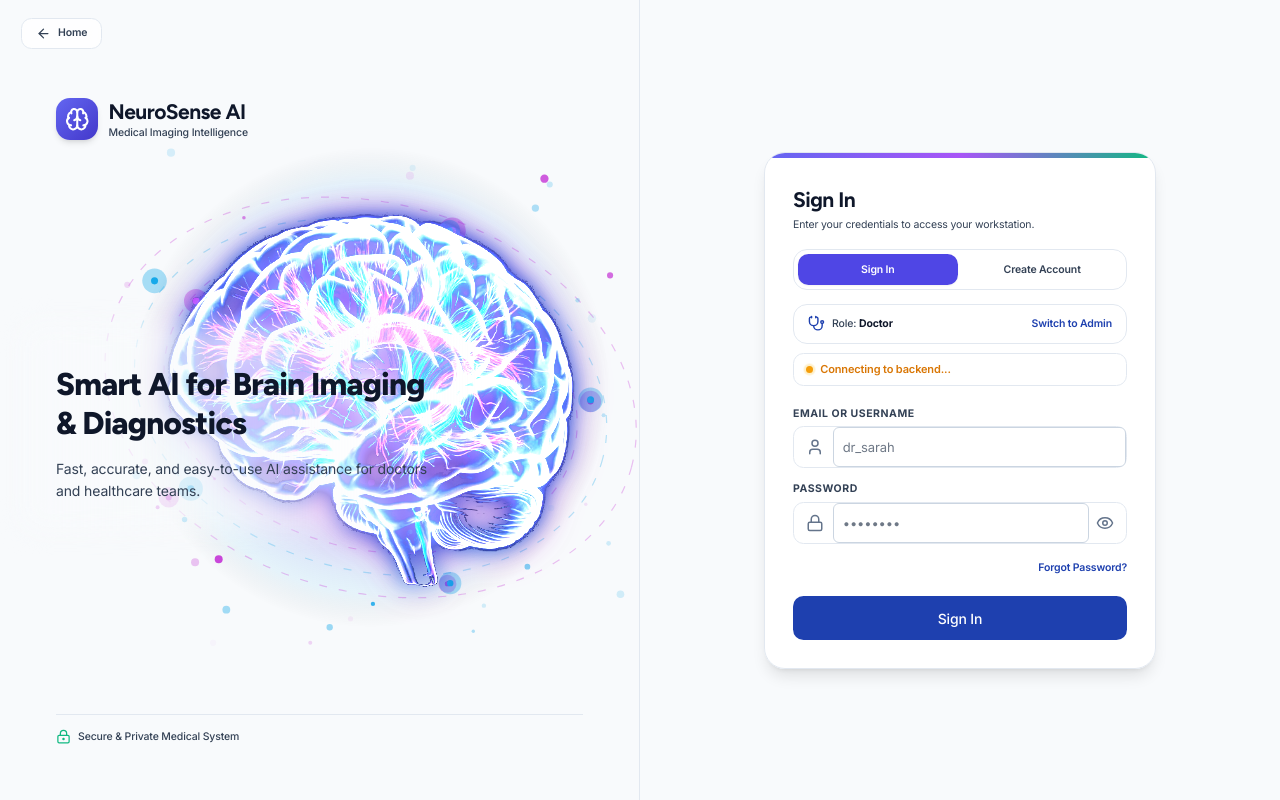
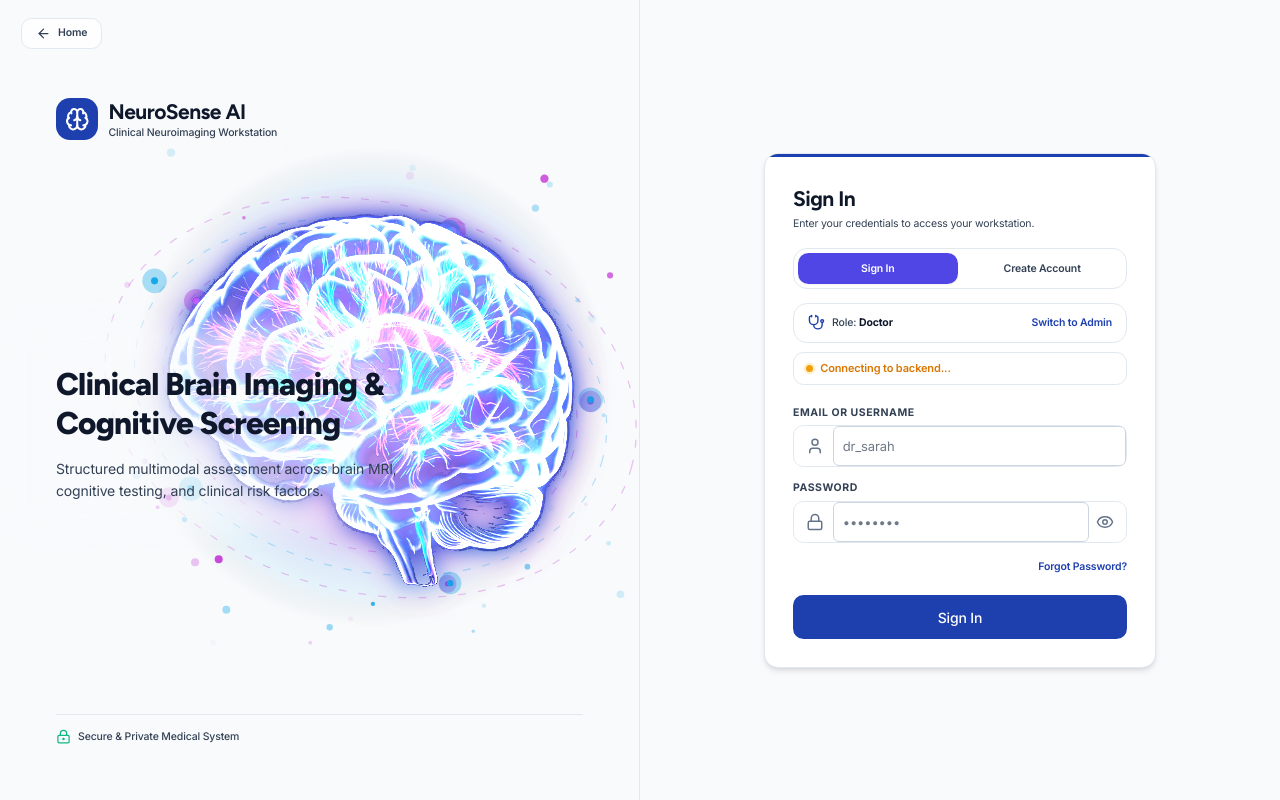
Before and after one commit to saurabhrdj50/neurosense-ai, a React (Vite) app in the folder frontend/: page /login in a window 1280 px wide. Built offline with nearby package versions, Linux system fonts and the light colour scheme; no server answers.

Commit message:
style: remove AI-template gradients/glows on LandingPage and LoginPage per clinical design system

```diff
--- a/frontend/src/features/auth/LoginPage.jsx
+++ b/frontend/src/features/auth/LoginPage.jsx
@@ -316,7 +316,7 @@ export default function LoginPage() {
 
         {/* Clean Brand Header */}
         <div className="relative z-10 flex items-center gap-3 mt-12 cursor-pointer" onClick={() => navigate('/')}>
-          <div className="w-12 h-12 rounded-2xl flex items-center justify-center shadow-md bg-gradient-to-br from-indigo-500 to-indigo-700 text-white">
+          <div className="w-12 h-12 rounded-2xl flex items-center justify-center shadow-xs bg-primary text-primary-foreground">
             <Brain className="w-7 h-7" />
           </div>
           <div>
@@ -324,7 +324,7 @@ export default function LoginPage() {
               NeuroSense AI
             </h1>
             <p className="text-xs font-medium text-muted">
-              Medical Imaging Intelligence
+              Clinical Neuroimaging Workstation
             </p>
           </div>
         </div>
@@ -333,10 +333,10 @@ export default function LoginPage() {
         <div className="relative z-10 max-w-md my-auto space-y-4">
           <div className="absolute -inset-x-10 -inset-y-8 -z-10 bg-gradient-to-r from-background/85 via-background/60 to-transparent blur-md rounded-3xl" aria-hidden="true" />
           <h2 className="text-4xl font-extrabold tracking-tight text-foreground leading-tight font-heading">
-            Smart AI for Brain Imaging &amp; Diagnostics
+            Clinical Brain Imaging &amp; Cognitive Screening
           </h2>
           <p className="text-base text-muted leading-relaxed">
-            Fast, accurate, and easy-to-use AI assistance for doctors and healthcare teams.
+            Structured multimodal assessment across brain MRI, cognitive testing, and clinical risk factors.
           </p>
         </div>
 
@@ -354,22 +354,22 @@ export default function LoginPage() {
 
           {/* Mobile Logo */}
           <div className="lg:hidden text-center mb-4 cursor-pointer" onClick={() => navigate('/')}>
-            <div className="w-12 h-12 rounded-2xl flex items-center justify-center mx-auto shadow-md mb-2 bg-gradient-to-br from-indigo-500 to-indigo-700 text-white">
+            <div className="w-12 h-12 rounded-2xl flex items-center justify-center mx-auto shadow-xs mb-2 bg-primary text-primary-foreground">
               <Brain className="w-7 h-7" />
             </div>
             <h1 className="text-2xl font-bold text-foreground font-heading">NeuroSense AI</h1>
-            <p className="text-xs text-muted">Medical Imaging Intelligence</p>
+            <p className="text-xs text-muted">Clinical Neuroimaging Workstation</p>
           </div>
 
           {/* Auth Form Card */}
           <motion.div
-            initial={{ opacity: 0, y: 14 }}
+            initial={{ opacity: 0, y: 8 }}
             animate={{ opacity: 1, y: 0 }}
-            transition={{ duration: 0.35, ease: [0.16, 1, 0.3, 1] }}
-            className="rounded-3xl border border-border bg-card/95 backdrop-blur-xl shadow-lg overflow-hidden"
+            transition={{ duration: 0.2, ease: 'easeOut' }}
+            className="rounded-2xl border border-border bg-card shadow-md overflow-hidden"
           >
             {/* Top Accent Bar */}
-            <div className="h-1.5 w-full bg-gradient-to-r from-indigo-500 via-purple-500 to-emerald-500" />
+            <div className="h-1 w-full bg-primary" />
 
             <div className="p-8 space-y-6">
 
--- a/frontend/src/features/landing/LandingPage.jsx
+++ b/frontend/src/features/landing/LandingPage.jsx
@@ -69,14 +69,11 @@ function ConsoleMock() {
       className="relative max-w-3xl mx-auto mt-16"
       style={{ perspective: 1000 }}
     >
-      {/* glow under the console */}
-      <div className="absolute -inset-6 bg-gradient-to-r from-indigo-500/20 via-purple-500/15 to-emerald-500/20 blur-3xl rounded-full pointer-events-none" aria-hidden="true" />
-
       <motion.div
         onMouseMove={handleTilt}
         onMouseLeave={resetTilt}
         style={{ rotateX, rotateY, transformStyle: 'preserve-3d' }}
-        className="relative rounded-2xl border border-border bg-card/90 backdrop-blur-xl shadow-lg overflow-hidden text-left"
+        className="relative rounded-2xl border border-border-strong bg-card shadow-md overflow-hidden text-left"
       >
         {/* window chrome */}
         <div className="flex items-center gap-2 px-4 py-2.5 border-b border-border bg-surface-secondary/70">
@@ -231,7 +228,7 @@ export default function LandingPage() {
     <div className="min-h-screen text-foreground font-sans bg-background scroll-smooth overflow-x-hidden">
       {/* ── Scroll progress hairline ─────────────────────────────────────── */}
       <motion.div
-        className="fixed top-0 left-0 right-0 h-0.5 origin-left bg-gradient-to-r from-indigo-500 via-purple-500 to-emerald-500 z-[60]"
+        className="fixed top-0 left-0 right-0 h-0.5 origin-left bg-primary z-[60]"
         style={{ scaleX: progressBar }}
         aria-hidden="true"
       />
@@ -242,12 +239,12 @@ export default function LandingPage() {
       }`}>
         <div className="max-w-7xl mx-auto px-6 h-20 flex items-center justify-between">
           <div className="flex items-center gap-3 cursor-pointer" onClick={() => window.scrollTo({ top: 0, behavior: 'smooth' })}>
-            <div className="w-10 h-10 rounded-xl bg-gradient-to-br from-indigo-500 to-purple-600 flex items-center justify-center shadow-lg shadow-indigo-500/25 border border-indigo-400/30">
-              <Brain className="w-6 h-6 text-white" />
+            <div className="w-10 h-10 rounded-xl bg-primary text-primary-foreground flex items-center justify-center shadow-xs">
+              <Brain className="w-6 h-6" />
             </div>
             <div>
               <span className="text-xl font-bold tracking-tight text-foreground">NeuroSense AI</span>
-              <span className="block text-[10px] uppercase tracking-widest text-indigo-500 dark:text-indigo-400 font-mono font-semibold">
+              <span className="block text-[10px] uppercase tracking-widest text-primary font-mono font-semibold">
                 Clinical Decision Support
               </span>
             </div>
@@ -321,8 +318,8 @@ export default function LandingPage() {
             className="text-fluid-hero font-extrabold tracking-tight text-foreground max-w-5xl mx-auto"
           >
             NeuroSense AI <br />
-            <span className="bg-clip-text text-transparent bg-gradient-to-r from-indigo-500 via-purple-500 to-emerald-500">
-              AI-Powered Clinical Decision Support
+            <span className="text-primary">
+              Clinical Decision Support System
             </span>
           </motion.h1>
 
```
